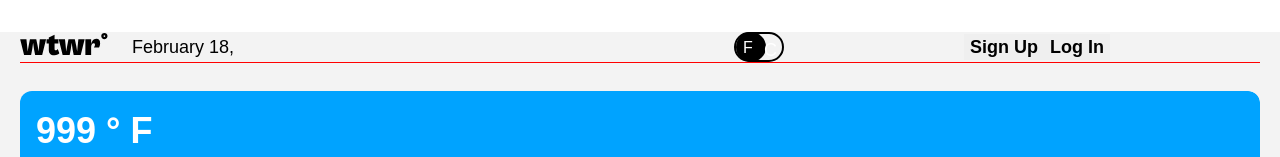
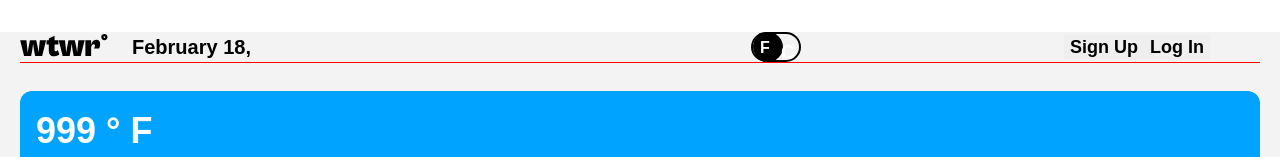
Before and after one commit to lydiacodes04/resource_react, a React (Vite) app: page / in a window 1280 px wide. Shown: the top 157 px of the page. Built offline with nearby package versions, Linux system fonts and the light colour scheme; no server answers.

Commit message:
final edits for the night

```diff
--- a/src/components/Header/Header.css
+++ b/src/components/Header/Header.css
@@ -2,10 +2,11 @@
   display: flex;
   align-items: center;
   justify-content: space-between;
+  /* justify-content: space-evenly; */
   margin: 32px 0px 28px;
   font-family: Cabinet Grotesk, sans-serif;
-  font-size: 18px;
-  font-weight: 500;
+  font-size: 20px;
+  font-weight: 550;
   line-height: 24px;
   text-align: left;
   border-bottom: 1px solid red;
@@ -25,7 +26,7 @@
   display: flex;
   margin-left: auto;
   align-items: center;
-  padding-right: 150px;
+  padding-right: 50px;
 }
 
 .header__add-clothes-btn {
```
